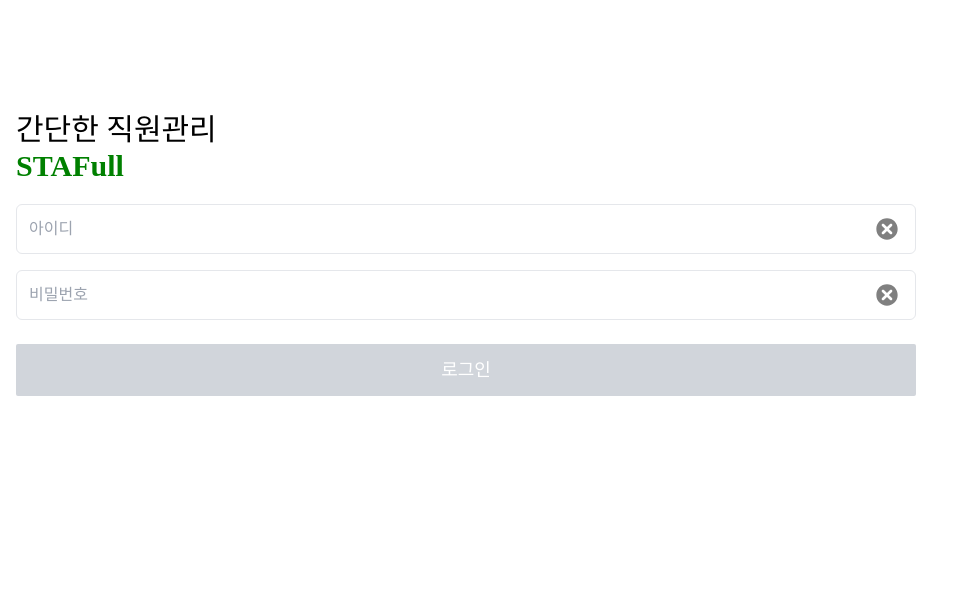
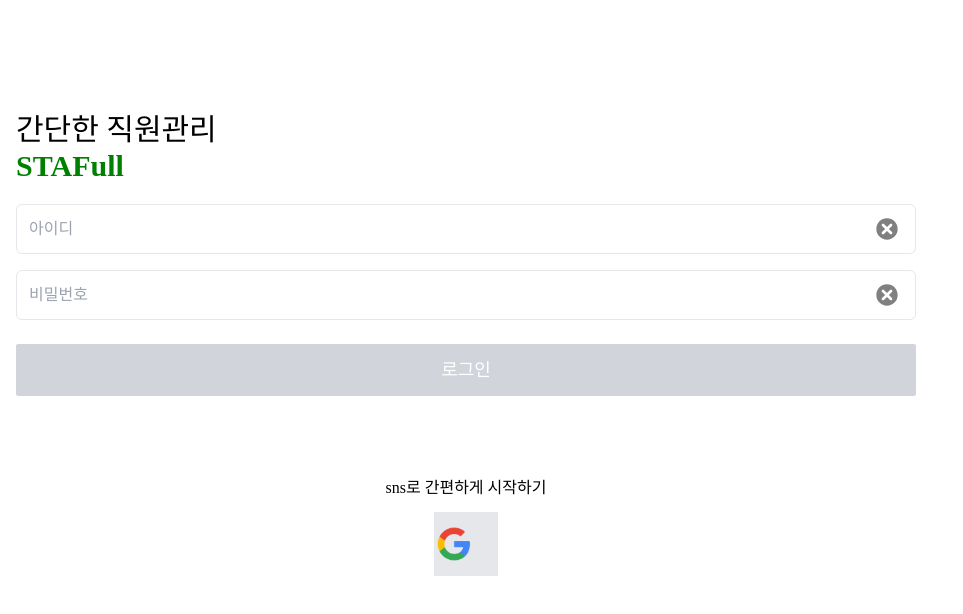
Before and after one commit to nara9709/stafull_front, a React (Create React App) app: page /login in a window 1280 px wide. Shown: the top 614 px of the page, without its empty margins (0-963 px from the left). Built offline with nearby package versions, Linux system fonts and the light colour scheme; a web font is replaced by a local one.

Commit message:
Login app

```diff
--- a/src/components/login/login.jsx
+++ b/src/components/login/login.jsx
@@ -3,6 +3,7 @@
 import { useTranslation } from "react-i18next";
 import Button from "../UI/Button";
 import { TiDelete } from "react-icons/ti";
+import googleLogo from "../../images/google_logo.png";
 
 const Login = () => {
   const user = useAuth();
@@ -11,6 +12,7 @@
   const [password, setPassword] = useState();
 
   console.log(user);
+  console.log(id, password);
 
   return (
     <>
@@ -26,10 +28,10 @@
               className=" outline-none w-4/5"
               placeholder={`${t("id")}`}
               name="id"
-              onChange={(e) => setId(e.value)}
+              onChange={(e) => setId(e.target.value)}
               value={id}
             />
-            <TiDelete size={"2rem"} color="grey" />
+            <TiDelete size={"2rem"} color="grey" onClick={() => setId("")} />
           </div>
           <div className="flex border-[1px] rounded-md px-3 py-2 justify-between  ">
             <input
@@ -37,10 +39,14 @@
               className=" outline-none w-4/5"
               placeholder={`${t("password")}`}
               name="password"
-              onChange={(e) => setPassword(e.value)}
+              onChange={(e) => setPassword(e.target.value)}
               value={password}
             />
-            <TiDelete size={"2rem"} color="grey" />
+            <TiDelete
+              size={"2rem"}
+              color="grey"
+              onClick={() => setPassword("")}
+            />
           </div>
         </div>
         {user.user && (
@@ -49,6 +55,12 @@
         {user.user === null && (
           <Button btnText={`${t("login")}`} onClick={user.loginAction} />
         )}
+        <div className="flex flex-col items-center gap-3 mt-20">
+          <p>{t("loginWithGoogle")}</p>
+          <span className="w-16 h-16 bg-gray-200 flex content-center items-center  ">
+            <img src={googleLogo} alt="googlelogo" className="w-10 h-10" />
+          </span>
+        </div>
       </section>
     </>
   );
--- a/src/utils/lang.js
+++ b/src/utils/lang.js
@@ -34,7 +34,7 @@
       password: "비밀번호",
       login: "로그인",
       logout: "로그아웃",
-      loginWithGoogle: "구글로 로그인",
+      loginWithGoogle: "sns로 간편하게 시작하기",
       notuser: "아직 회원이 아니신가요?",
       signup: "가입하기",
       userInfo: "기본정보",
```
Also changed, not shown: src/images/google_logo.png (added).
